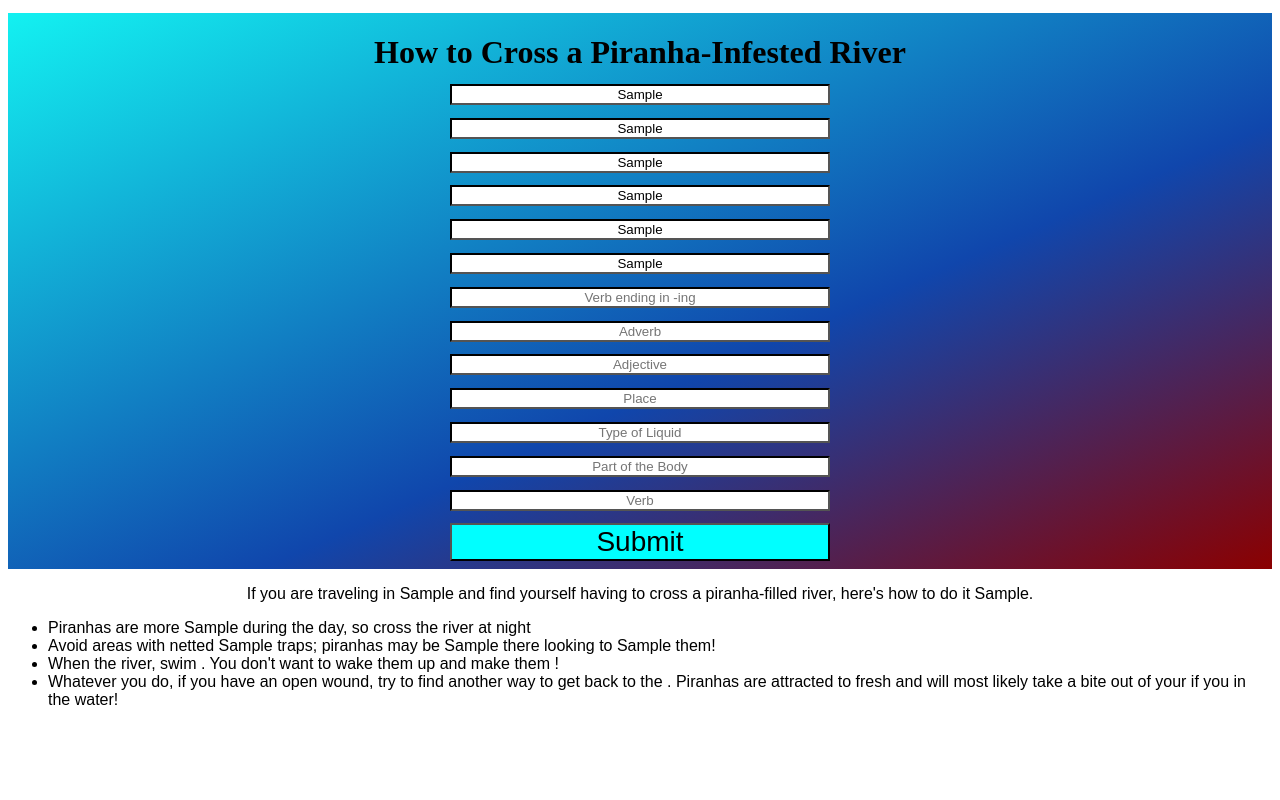
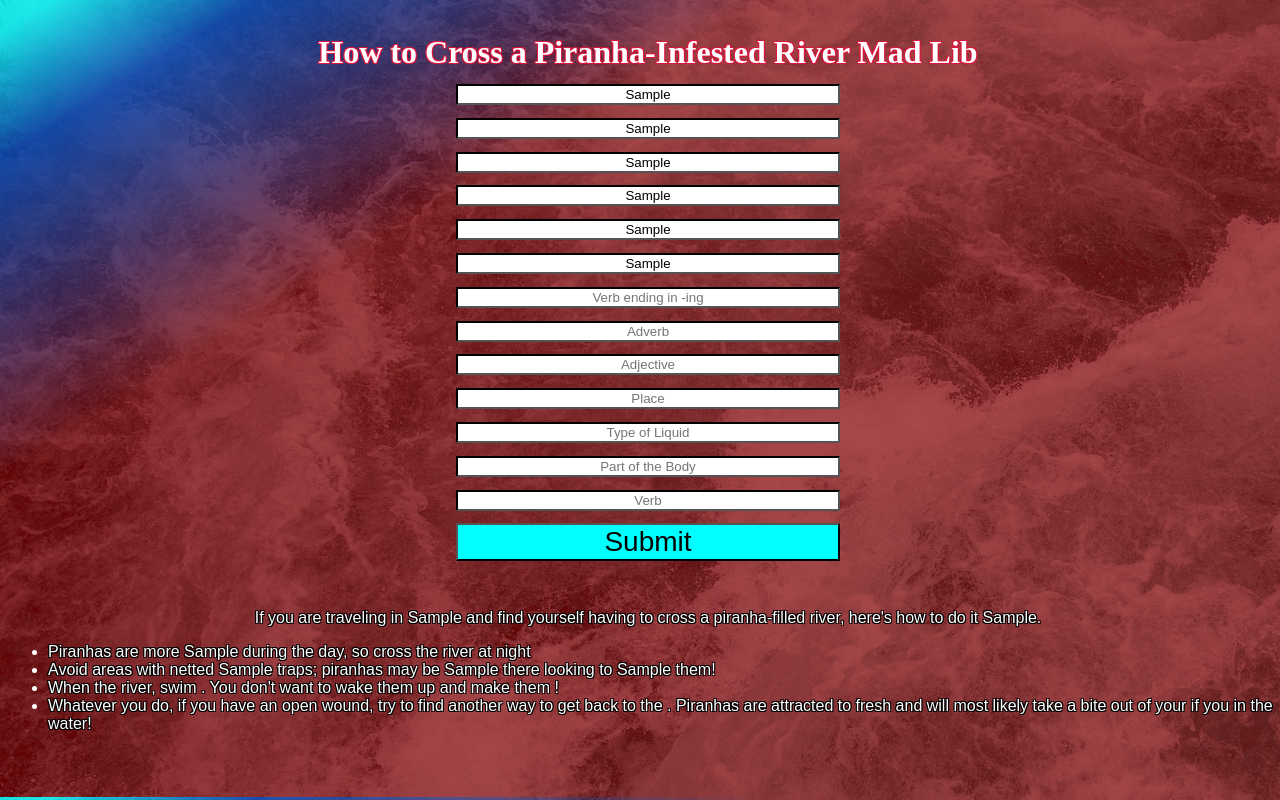
Before and after one commit to sachsd-stack/madLibs, a plain HTML site: page index.html in a window 1280 px wide. Both pictures are taken after typing "Sample", "Sample", "Sample", "Sample", "Sample", "Sample" into the empty fields and a click on the button "Submit". Drawn offline with nearby package versions, Linux system fonts and the light colour scheme; a web font is replaced by a local one.

Commit message:
Background Image Opacity Hell

```diff
--- a/app.js
+++ b/app.js
@@ -13,9 +13,25 @@ function createParagraph() {
     var wordTwelve = document.getElementById("bodyPart").value;
     var wordThirteen = document.getElementById("verb2").value;
 
-    var paragraph = "<p>If you are traveling in " + wordOne + " and find yourself having to cross a piranha-filled river, here's how to do it " + wordTwo + "." + "<ul><li>Piranhas are more " + wordThree + " during the day, so cross the river at night</li><li>Avoid areas with netted " + wordFour + " traps; piranhas may be " + wordFive + " there looking to " + wordSix + " them!</li><li>When " + wordSeven + " the river, swim " + wordEight + ". You don't want to wake them up and make them " + wordNine + "!</li><li>Whatever you do, if you have an open wound, try to find another way to get back to the " + wordTen + ". Piranhas are attracted to fresh " + wordEleven + " and will most likely take a bite out of your " + wordTwelve + " if you " + wordThirteen + " in the water!</li></ul></p>";
+    var paragraph = "<p>If you are traveling in " + wordOne + " and find yourself having to cross a piranha-filled river, here's how to do it " + wordTwo + "." + "<ul ><li>Piranhas are more " + wordThree + " during the day, so cross the river at night</li><li>Avoid areas with netted " + wordFour + " traps; piranhas may be " + wordFive + " there looking to " + wordSix + " them!</li><li>When " + wordSeven + " the river, swim " + wordEight + ". You don't want to wake them up and make them " + wordNine + "!</li><li>Whatever you do, if you have an open wound, try to find another way to get back to the " + wordTen + ". Piranhas are attracted to fresh " + wordEleven + " and will most likely take a bite out of your " + wordTwelve + " if you " + wordThirteen + " in the water!</li></ul></p>";
 
     console.log(paragraph);
     document.getElementById("completeMadLib").innerHTML = paragraph;
+    document.getElementById("completeMadLib").style.padding = '5vh 0';
+    // document.getElementById("content").style.background = 'linear-gradient(to bottom right,  rgba(19, 241, 241, 0.9) 2%,  rgba(16, 70, 172, 0.9) 10%, rgba(139, 0, 0, 0.7) 30%), url("./img/riverBg.jpg")';
+    document.body.className="content";
+    // var current = 0;
+    // setInterval(function() {
+    //     document.querySelector('.content').style.opacity = (current++ % 2);
+    // }, 3000);
+    // $('body').animate({opacity: 0}, 'slow', function() {
+    //     $(this)
+    //     .css({'background': 'linear-gradient(to bottom right,  rgba(19, 241, 241, 0.9) 2%,  rgba(16, 70, 172, 0.9) 10%, rgba(139, 0, 0, 0.7) 30%), url("./img/riverBg.jpg")'})
+    //     .animate({opacity: 1});
+    //  });
 
+    document.getElementById("heading").style.textShadow = '-1px -1px 0 crimson, 1px -1px 0 crimson, -1px 1px 0 crimson, 1px 1px 0 crimson';
+    document.getElementById("heading").style.color = 'white';
+    document.getElementById("heading").style.transitionDuration = '2s';
+    // document.getElementById("content").style.transition = 'background 3s ease-in 3s';
 }
--- a/index.html
+++ b/index.html
@@ -7,9 +7,10 @@
     <title>Mad Libs Project</title>
     <link rel="stylesheet" type="text/css" href="./style.css">
     <link href="https://fonts.googleapis.com/css2?family=Allerta+Stencil&display=swap" rel="stylesheet">
+    <script src="https://ajax.googleapis.com/ajax/libs/jquery/3.5.1/jquery.min.js"></script>
 </head>
     <body>
-        <div id="headingAndInputSection"><h1>How to Cross a Piranha-Infested River</h1>
+        <div id="headingAndInputSection"><h1 id="heading">How to Cross a Piranha-Infested River Mad Lib</h1>
                 <label for="foreignCountry"><input type="text" id="foreignCountry" placeholder="Foreign Country"></label>
                 <label for="adverb"><input type="text" id="adverb1" placeholder="Adverb"></label>
                 <label for="adjective"><input type="text" id="adjective1" placeholder="Adjective"></label>
--- a/style.css
+++ b/style.css
@@ -1,17 +1,33 @@
-h1 {
+body {
+    background: linear-gradient(to bottom right, rgb(19, 241, 241), rgb(16, 70, 172) 60%, darkred 100%);
+    background-repeat: no-repeat;
+}
+
+/* body * {
+    position: relative;
+    z-index: 2;
+}
+
+@keyframes bgChange {
+    0% {opacity:0;}
+
+    100% {opacity:1;}
+} */
+
+.content{
+    height: 100%;
+    width: 100%;
+    background: linear-gradient(to bottom right,  rgba(19, 241, 241, 0.9) 2%,  rgba(16, 70, 172, 0.9) 10%, rgba(139, 0, 0, 0.7) 30%), url("./img/riverBg.jpg");
+}
+
+#heading {
     text-align:center;
     margin-block-end:0px;
-
-}
-
-#headingAndInputSection {
-    background: linear-gradient(to bottom right, rgb(19, 241, 241), rgb(16, 70, 172) 60%, darkred 100%);
-    text-align:center;
-    display: grid;
-    grid-template-columns: 100%;
-    grid-gap:1vw;
-    margin-top:1vw;
-    padding-bottom:1vh;
+    text-shadow:
+    -1px -1px 0 white,
+     1px -1px 0 white,
+     -1px 1px 0 white,
+      1px 1px 0 white;
 }
 
 input {
@@ -20,23 +36,55 @@ input {
     box-sizing: border-box;
 }
 
+p {
+    text-align:center;
+}
+
+p, li{
+    font-family: 'Allerta Stencil', sans-serif;
+    color: white;
+    text-shadow:
+     -1px -1px 0 #000,
+      1px -1px 0 #000,
+      -1px 1px 0 #000,
+       1px 1px 0 #000;
+    margin-top:0px;
+}
+
+#completeMadLib {
+    /* background-image: linear-gradient(to bottom, rgb(16, 70, 172) 10%, transparent 100%), url("./img/riverBg.jpg"); */
+    background-size: cover;
+    position: relative;
+    z-index: 1;
+}
+
+#headingAndInputSection {
+    /* background: linear-gradient(to bottom right, rgb(19, 241, 241), rgb(16, 70, 172) 60%, darkred 100%); */
+    text-align:center;
+    display: grid;
+    grid-template-columns: 100%;
+    grid-gap:1vw;
+    margin-top:1vw;
+    padding-bottom:1vh;
+    position: relative;
+    z-index: 1;
+}
+
 #submitButton {
     font-size:28px;
     background-color:cyan;
     margin: 0 35%;
 }
 
-p {
-    text-align:center;
-}
-
-p, li{
-    font-family: 'Allerta Stencil', sans-serif;
-}
-
 @media (max-width:500px) {
     input {
         width:40%;
+    }
+
+    #submitButton {
+        font-size:28px;
+        background-color:cyan;
+        margin: 0 30%;
     }
 }
 
```
Also changed, not shown: img/madLib.jpg (renamed from madLib.jpg), img/riverBg.jpg (added).
